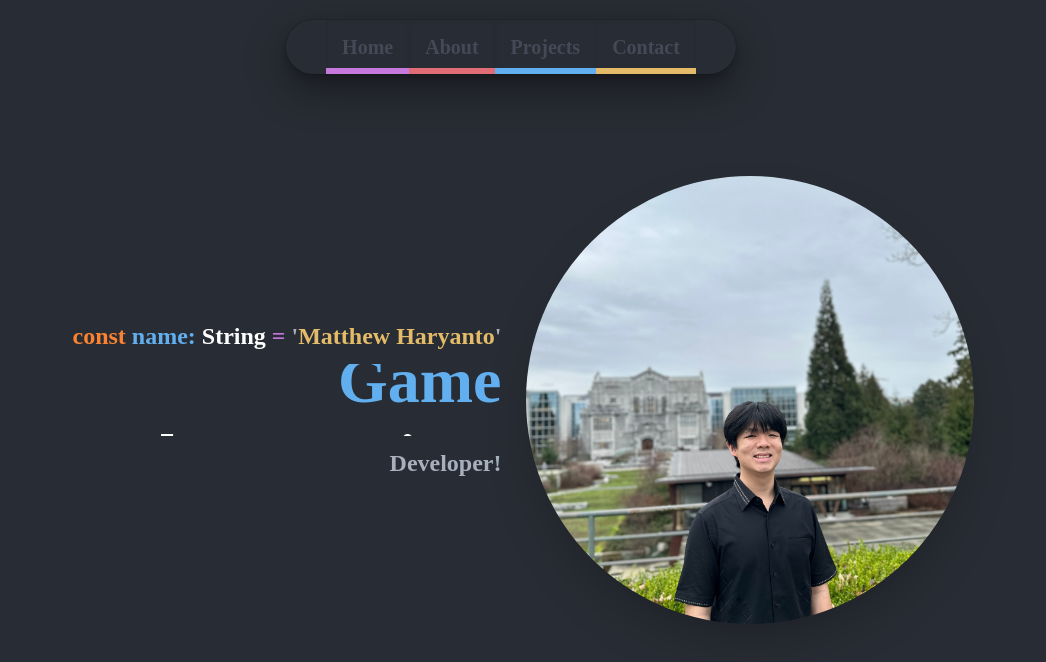
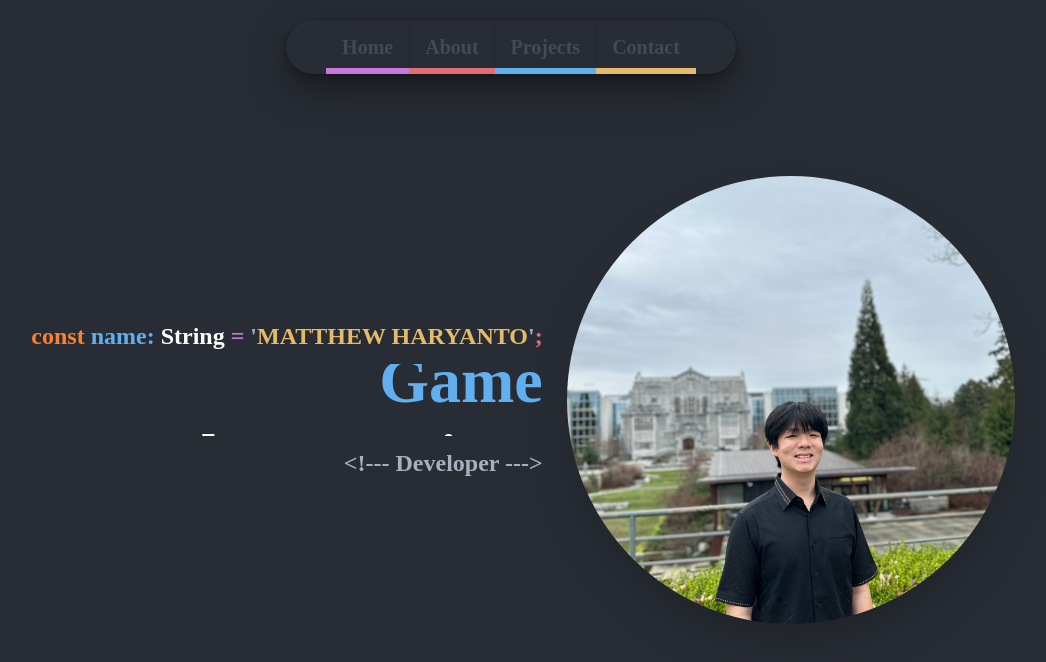
Before and after one commit to MatthewAnder/personal-portfolio, a Next.js app: page / in a window 1280 px wide. Shown: the top 662 px of the page, without its empty margins (129-1175 px from the left). Built offline with nearby package versions, Linux system fonts and the light colour scheme.

Commit message:
chore: some minor changes

```diff
--- a/src/app/page.tsx
+++ b/src/app/page.tsx
@@ -9,18 +9,37 @@ import {
   VStack,
   keyframes,
 } from "@chakra-ui/react";
+import { motion } from "framer-motion";
 import { ReactChild } from "react";
 
 const Home = () => {
   return (
     <Box>
-      <Center>
-        <Flex alignItems={"center"} mx={4} height={"100vh"}>
-          <Title />
-          <Picture />
-        </Flex>
-      </Center>
+      <motion.div
+        initial={"hidden"}
+        whileInView={"visible"}
+        exit={"hidden"}
+        viewport={{ once: true }}
+        transition={{ duration: 0.1 }}
+        variants={{
+          visible: { opacity: 1, scale: 1 },
+          hidden: { opacity: 0, scale: 0 },
+        }}
+      >
+        <HomeRaw />
+      </motion.div>
     </Box>
+  );
+};
+
+const HomeRaw = () => {
+  return (
+    <Center>
+      <Flex alignItems={"center"} mx={4} height={"100vh"}>
+        <Title />
+        <Picture />
+      </Flex>
+    </Center>
   );
 };
 
@@ -29,17 +48,18 @@ const Title = () => {
   return (
     <VStack align={"end"} mx={6}>
       <Heading as="h1" fontSize={"2xl"} lineHeight="tall" color={"primary.200"}>
-        <Character color={"primary.100"} char={"const"} />{" "}
-        <Character color={"primary.300"} char={"name:"} />{" "}
-        <Character color={"primary.400"} char={"String"} />{" "}
-        <Character color={"primary.500"} char={"="} />{" "}
+        <Character color={"primary.100"} char={"const "} />
+        <Character color={"primary.300"} char={"name: "} />
+        <Character color={"primary.400"} char={"String"} />
+        <Character color={"primary.500"} char={" = "} />
         <Character color={"primary.600"} char={"'"} />
-        <Character color={"text.main"} char={"Matthew Haryanto"} />
+        <Character color={"text.main"} char={"MATTHEW HARYANTO"} />
         <Character color={"primary.600"} char={"'"} />
+        <Character color={"primary.200"} char={";"} />
       </Heading>
       <AnimatedText />
       <Heading as="h2" fontSize={"2xl"} lineHeight="tall" color={"primary.600"}>
-        Developer&#33;
+        {"<!--- Developer --->"}
       </Heading>
     </VStack>
   );
```
